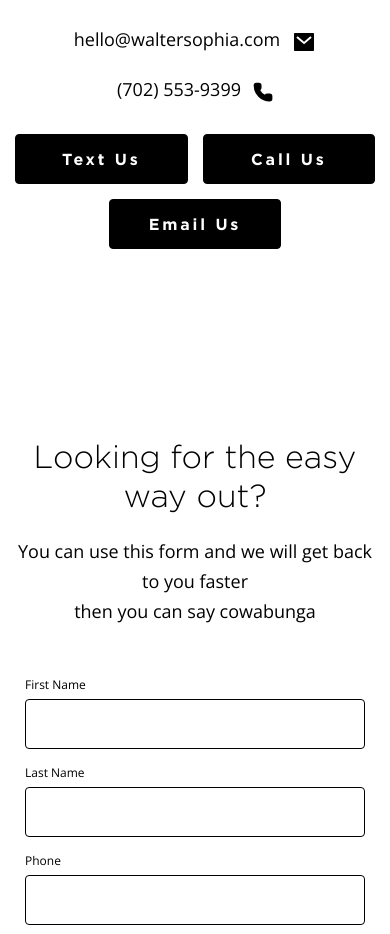
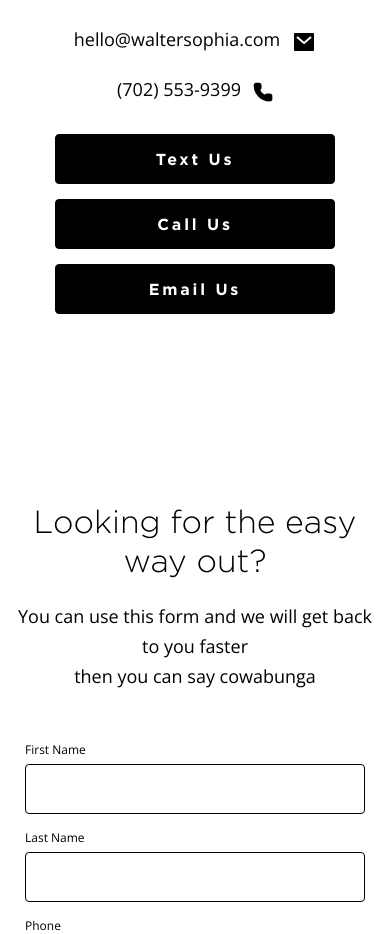
Before and after one commit to parth-patel-25/walter-sophia-clone, a Next.js app: page / in a window 390 px wide. Shown: the part 8020-8954 px from the top of the page. Built offline with nearby package versions, Linux system fonts and the light colour scheme; a web font is replaced by a local one.

Commit message:
🐞 fix: made feedbakc buttons pixel pefect and responsive

```diff
--- a/src/app/walter.css
+++ b/src/app/walter.css
@@ -134,13 +134,19 @@ html.lenis, html.lenis body { height: auto; }
 .ws .info-block p { text-align: center; margin: 0 0 20px; }
 .ws .info-block a { color: #000; }
 .ws .info-block .info-icon { display: inline-flex; align-items: center; margin-left: 12px; vertical-align: middle; }
-.ws .info-block .btn-row { display: flex; flex-wrap: nowrap; justify-content: center; gap: 15px; margin-top: 30px; }
-.ws .info-block .btn-row .c-btn { margin: 0; flex: 1 1 0; min-width: 0; max-width: none; }
+.ws .info-block .btn-row { display: flex; flex-wrap: wrap; justify-content: center; gap: 15px; margin-top: 30px; }
+.ws .info-block .btn-row .c-btn { margin: 0; width: 176px; max-width: 176px; flex: 0 0 auto; }
 .ws .info-block a.c-btn { display: inline-block; color: #fff; }
 .ws .info-block a.c-btn:hover { color: #000; }
-@media (max-width:767.98px) {
-  .ws .info-block .btn-row { flex-wrap: wrap; }
-  .ws .info-block .btn-row .c-btn { flex: 1 1 calc(50% - 7.5px); max-width: calc(50% - 7.5px); }
+@media (max-width:400px) {
+  .ws .info-block .btn-row { flex-direction: column; align-items: center; }
+  .ws .info-block .btn-row .c-btn { width: 100%; max-width: 280px; }
+}
+@media (min-width:401px) and (max-width:767.98px) {
+  .ws .info-block .btn-row .c-btn { width: min(200px, calc(50% - 7.5px)); max-width: 200px; }
+}
+@media (min-width:768px) and (max-width:1023.98px) {
+  .ws .info-block .btn-row { flex-wrap: nowrap; }
 }
 @media (min-width:1024px) {
   .ws .info-block { text-align: right; }
@@ -149,6 +155,12 @@ html.lenis, html.lenis body { height: auto; }
   .ws .info-block h3 { text-align: right; }
   .ws .info-block p { text-align: right; }
   .ws .info-block .btn-row { justify-content: flex-end; }
+}
+@media (min-width:1024px) and (max-width:1199.98px) {
+  .ws .info-block .btn-row .c-btn { width: 200px; max-width: 200px; }
+}
+@media (min-width:1200px) {
+  .ws .info-block .btn-row { flex-wrap: nowrap; }
 }
 .ws .section-10 { padding: 50px 0; }
 .ws .section-10 .form-block h3 { text-align: center; margin: 0 0 20px; }
```
